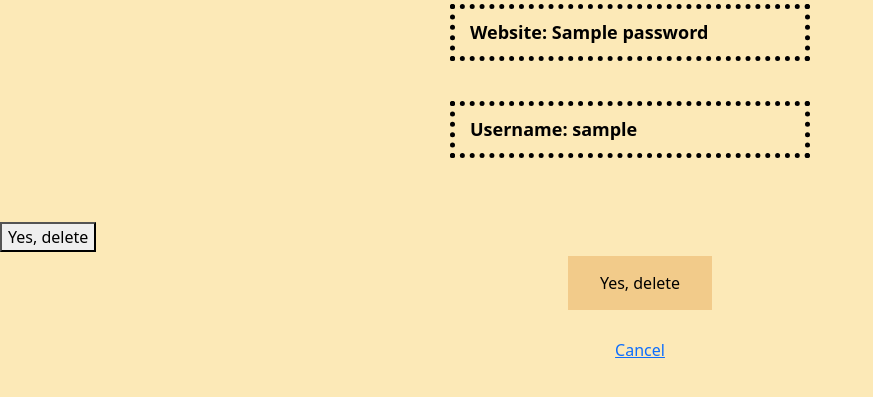
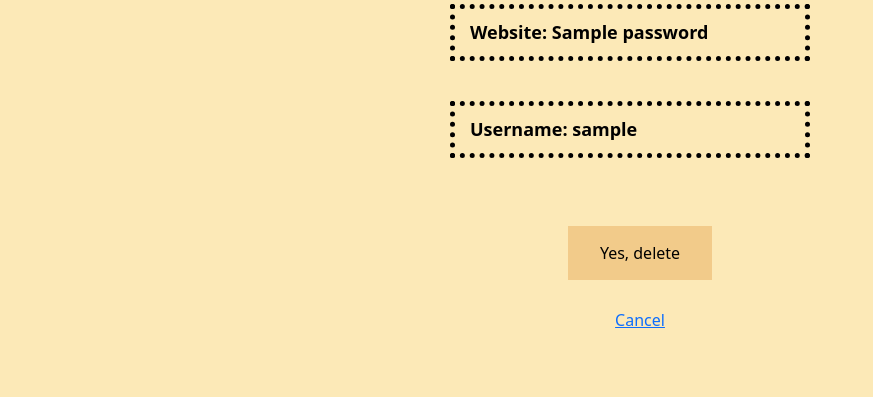
Before and after one commit to dsinha12345/Software_passord_manager, a Django app: template password-test/users/templates/users/delete_password.html in a window 1280 px wide. Shown: the part 178-575 px from the top of the page, without its empty margins (0-873 px from the left). Run offline with Django 3.2, Linux system fonts and the light colour scheme; the template is opened without the code that fills it: most values are stand-ins (such as "Sample title", 1, 10 or a date in 2020).

Commit message:
DELETED EXTRA BUTTON
Deleted extra button on delete password html

```diff
--- a/password-test/users/templates/users/delete_password.html
+++ b/password-test/users/templates/users/delete_password.html
@@ -18,7 +18,6 @@
   <form method="POST">
     {% csrf_token %}
     <input type="hidden" name="confirm_delete" value="true">
-    <button type="submit">Yes, delete</button>
     <div class ="buttonalign">
     <button type ="submit" class ="button" >Yes, delete</button>
     </div>
```
